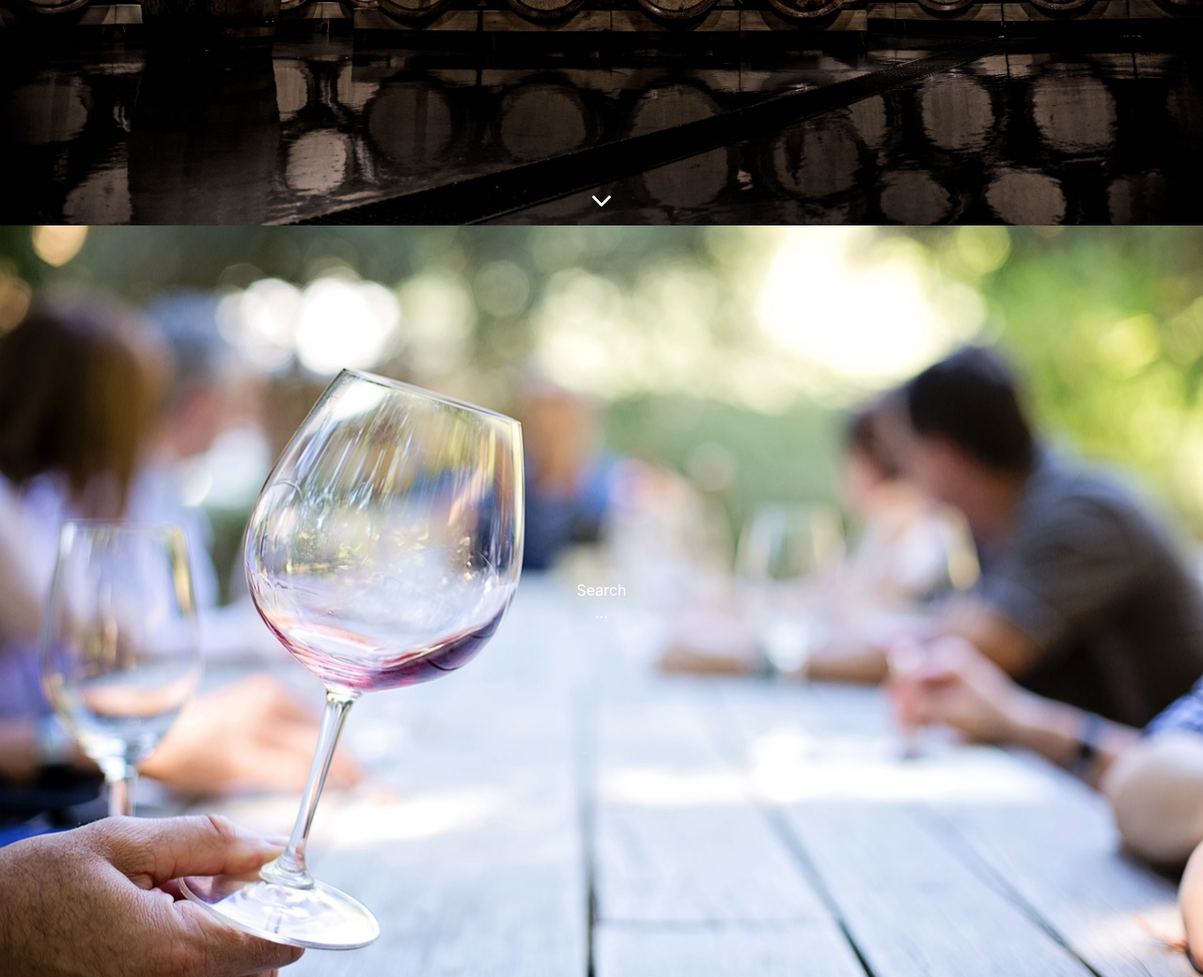
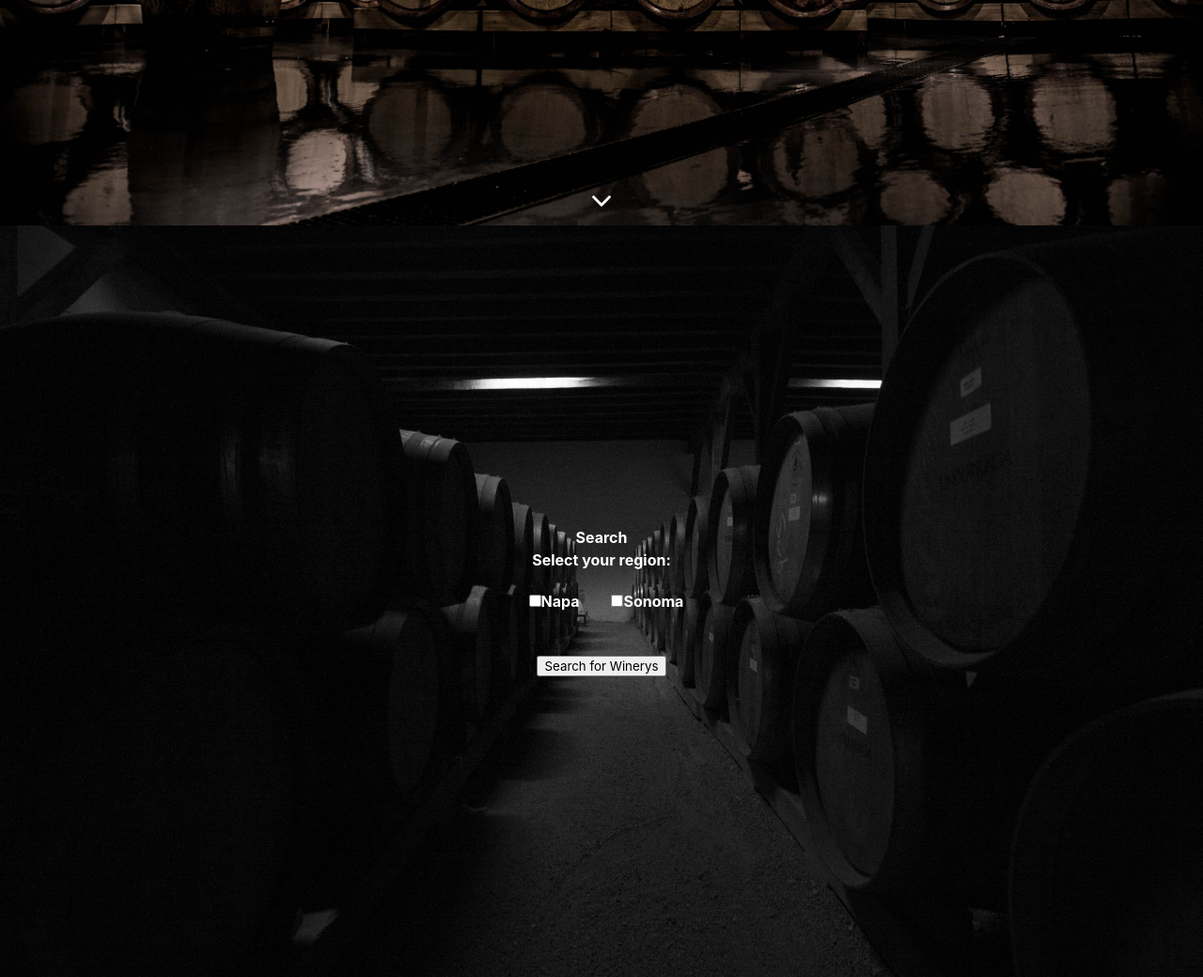
Before and after one commit to tanyasadarangani/vintour, a Django app: page / in a window 1280 px wide. Shown: the part 560-1600 px from the top of the page at 94% size. Run offline with Django 3.2, Linux system fonts and the light colour scheme.

Commit message:
finished search and serpstyling

```diff
--- a/main_app/static/css/styles.css
+++ b/main_app/static/css/styles.css
@@ -1,6 +1,7 @@
 body {
   margin: 0;
   background-color: #221710;
+  min-height: 100vh;
 }
 
 header {
@@ -198,6 +199,31 @@ header a {
   padding-top: 70px;
 }
 
+.search-wrap {
+  width: 100%;
+  max-width: 300px;
+  margin: 0 auto;
+  border-radius: 7px;
+  padding: 20px;
+  color: white;
+  font-weight: 700;
+}
+.search-wrap .obutton {
+  background-color: #696969 !important;
+  border: 1px solid #696969 !important;
+  color: white !important;
+  display: inline-block;
+}
+.search-wrap .check-wrap {
+  display: inline-block;
+  margin-left: 10px;
+  margin-right: 10px;
+}
+
+.search-h1 {
+  font-weight: 700;
+}
+
 .profile-image {
   width: 70px;
   height: 70px;
--- /dev/null
+++ b/main_app/static/scss/1024/serp.scss
@@ -0,0 +1,14 @@
+.results{
+    overflow: hidden;
+    width: 100%;
+    max-width: 100%;
+    .result{
+        width: 31%;
+        float: left;
+        margin-bottom: 32px;
+        margin-right: 3%;
+        &:nth-child(3n){
+            margin-right: 0;
+        }
+    }
+}
--- a/main_app/static/scss/layout.scss
+++ b/main_app/static/scss/layout.scss
@@ -1,6 +1,7 @@
 body{
     margin: 0;
     background-color: #221710;
+    min-height: 100vh;
 }
 header{
     padding: 20px;
@@ -175,3 +176,28 @@ header a{
 .content{
     padding-top: 70px;
 }
+.search-wrap{
+    width: 100%;
+    max-width: 300px;
+    margin: 0 auto;
+    // background: #f7f7f7;
+    border-radius: 7px;
+    padding: 20px;
+    color : white;
+    font-weight: 700;
+    .obutton{
+        background-color: #696969  !important;
+        border: 1px solid #696969 !important;
+        color: white  !important;
+        display: inline-block;
+    }
+    .check-wrap{
+        display: inline-block;
+        margin-left: 10px;
+        margin-right: 10px;
+    }
+}
+.search-h1{
+    font-weight: 700;
+
+}
--- a/main_app/static/scss/styles.scss
+++ b/main_app/static/scss/styles.scss
@@ -2,8 +2,10 @@
 @import "layout.scss";
 @import "profile.scss";
 @import "about.scss";
+@import "serp.scss";
 
 @media (min-width: 1024px){
     @import "1024/layout.scss";
     @import "1024/about.scss";
+    @import "1024/serp.scss";
 }
--- a/main_app/templates/index.html
+++ b/main_app/templates/index.html
@@ -31,10 +31,12 @@
             </svg>
         </a>
     </div>
-    <div class="band search-band" id="search"style="background-image: url('{% static "images/bg.jpg" %}');">
+    <div class="band search-band" id="search"style="background-image: url('{% static "images/searchbg.jpg" %}');">
         <div class="band-content">
-            <h1>Search</h1>
-            ...
+            <h1 class="search-h1">Search</h1>
+            <div class="searchembed">
+                    {% include "search.html" %}
+                    </div>
         </div>
     </div>
 
--- a/main_app/templates/search.html
+++ b/main_app/templates/search.html
@@ -1,9 +1,9 @@
 <form method="post" action="/serp/">
     {% csrf_token %}
-    <fieldset>
+    <fieldset class="search-wrap">
         <legend>Select your region:</legend>
-        <input type="checkbox" name="region" value="Napa">Napa<br>
-        <input type="checkbox" name="region" value="Sonoma">Sonoma<br>
+        <div class="check-wrap"><input type="checkbox" name="region" value="Napa">Napa</div>
+        <div class="check-wrap"></div><input type="checkbox" name="region" value="Sonoma">Sonoma</div>
         <br>
         <input type="submit" value="Search for Winerys" />
     </fieldset>
```
Also changed, not shown: other parts of main_app/static/css/styles.css (+82 -0 lines), main_app/static/scss/serp.scss (added, +65 -0 lines), main_app/templates/includes/search.html (added, +8 -0 lines), main_app/templates/serp.html (+13 -15 lines), main_app/static/images/searchbg.jpg (added), 1 other file.
